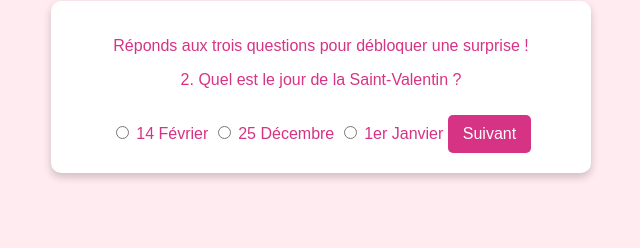
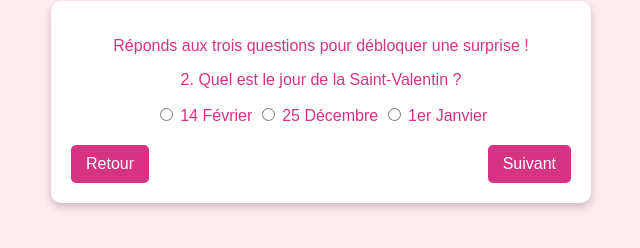
Before and after one commit to KennyJudickael/valentine, a plain HTML site: page index.html in a window 1280 px wide. Both pictures are taken after a click on the button "Suivant". Shown: the part 108-356 px from the top of the page, without its empty margins (319-959 px from the left). Drawn offline with Linux system fonts and the light colour scheme.

Commit message:
third commit

```diff
--- a/index.html
+++ b/index.html
@@ -40,6 +40,11 @@
       button:hover {
         background: #c2185b;
       }
+      .btn-container {
+        display: flex;
+        justify-content: space-between;
+        margin-top: 10px;
+      }
       #love-letter {
         display: none;
         background: #fff3cd;
@@ -61,7 +66,9 @@
         <label><input type="radio" name="q1" value="rouge" /> Rouge</label>
         <label><input type="radio" name="q1" value="bleu" /> Bleu</label>
         <label><input type="radio" name="q1" value="vert" /> Vert</label>
-        <button onclick="nextQuestion(1)">Suivant</button>
+        <div class="btn-container">
+          <button onclick="nextQuestion(1)">Suivant</button>
+        </div>
       </div>
 
       <div class="question" id="q2">
@@ -69,7 +76,10 @@
         <label><input type="radio" name="q2" value="14" /> 14 Février</label>
         <label><input type="radio" name="q2" value="25" /> 25 Décembre</label>
         <label><input type="radio" name="q2" value="1" /> 1er Janvier</label>
-        <button onclick="nextQuestion(2)">Suivant</button>
+        <div class="btn-container">
+          <button onclick="prevQuestion(2)">Retour</button>
+          <button onclick="nextQuestion(2)">Suivant</button>
+        </div>
       </div>
 
       <div class="question" id="q3">
@@ -79,7 +89,10 @@
         <label
           ><input type="radio" name="q3" value="sommeil" /> Le Sommeil</label
         >
-        <button onclick="verifierReponses()">Valider</button>
+        <div class="btn-container">
+          <button onclick="prevQuestion(3)">Retour</button>
+          <button onclick="verifierReponses()">Valider</button>
+        </div>
       </div>
 
       <div id="love-letter">
@@ -96,6 +109,11 @@
       function nextQuestion(current) {
         document.getElementById("q" + current).classList.remove("active");
         document.getElementById("q" + (current + 1)).classList.add("active");
+      }
+
+      function prevQuestion(current) {
+        document.getElementById("q" + current).classList.remove("active");
+        document.getElementById("q" + (current - 1)).classList.add("active");
       }
 
       function verifierReponses() {
```
